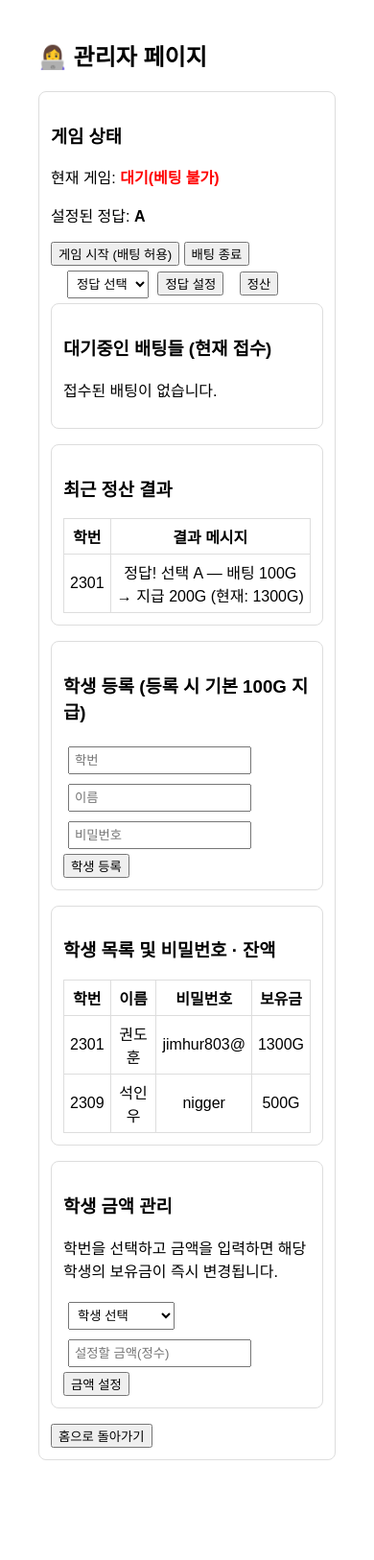
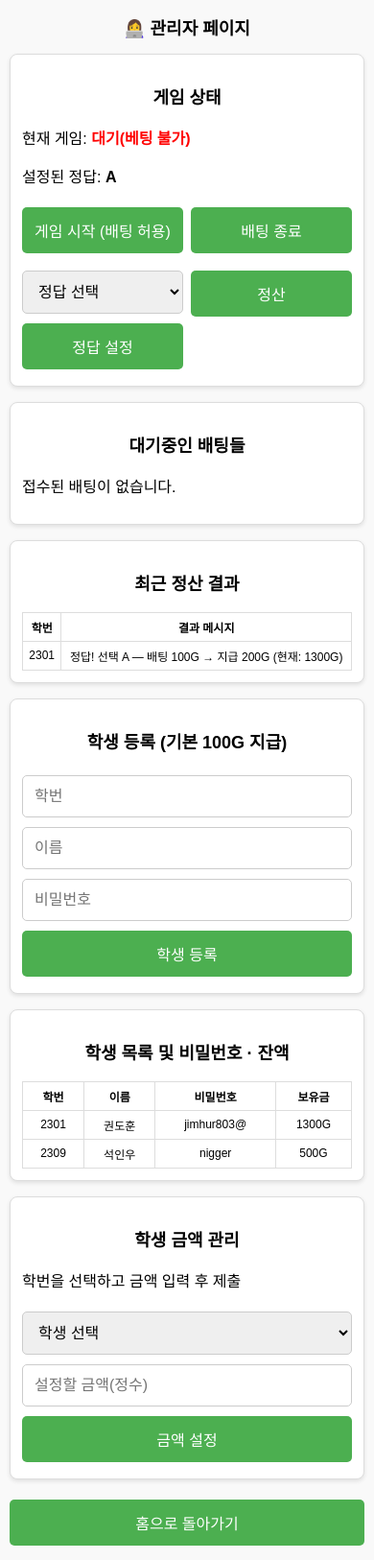
Before and after one commit to gnssid0209/codingclub_assert, a Flask app: page /admin in a window 390 px wide. Shown: the whole page at 96% size. Before the commit the page ends 1522 px from the top, so only its background shows below. Run offline with Flask 3, Linux system fonts and the light colour scheme; the visitor is signed in with stand-in values (Sample User, id 1).

Commit message:
Refactor admin.html for improved UI and UX
Updated the admin page layout and styles for better usability and responsiveness.

```diff
--- a/templates/admin.html
+++ b/templates/admin.html
@@ -4,14 +4,44 @@
   <meta charset="UTF-8">
   <title>관리자 페이지</title>
   <style>
-    body { font-family: sans-serif; margin: 40px; }
-    input, select { margin: 5px; padding: 5px; }
-    .section { border: 1px solid #ddd; padding: 12px; margin-bottom: 16px; border-radius: 8px;}
+    body { font-family: sans-serif; margin: 20px; padding: 0; background: #f9f9f9; }
+    h2, h3 { text-align: center; }
+    .section {
+        background: #fff;
+        border: 1px solid #ddd;
+        padding: 12px;
+        margin-bottom: 16px;
+        border-radius: 8px;
+        box-shadow: 0 2px 4px rgba(0,0,0,0.1);
+    }
+    input, select, button {
+        margin: 5px 0;
+        padding: 10px;
+        font-size: 16px;
+        width: 100%;
+        box-sizing: border-box;
+        border-radius: 5px;
+        border: 1px solid #ccc;
+    }
+    button { background-color: #4CAF50; color: white; border: none; cursor: pointer; }
+    button:hover { background-color: #45a049; }
+    table { width: 100%; border-collapse: collapse; margin-top: 10px; }
+    th, td { border: 1px solid #ddd; padding: 8px; text-align: center; font-size: 14px; }
     .status { font-weight: bold; }
     .green { color: green; }
     .red { color: red; }
-    table { width: 100%; border-collapse: collapse; }
-    th, td { border: 1px solid #ddd; padding: 6px; text-align: center; }
+
+    /* 반응형: 화면이 600px 이하일 때 */
+    @media (max-width: 600px) {
+        body { margin: 10px; }
+        h2, h3 { font-size: 18px; }
+        input, select, button { font-size: 16px; padding: 12px; }
+        th, td { font-size: 12px; padding: 6px; }
+    }
+
+    /* 버튼 여러 개 inline 대신 flex */
+    .button-group { display: flex; flex-wrap: wrap; gap: 8px; }
+    .button-group form { flex: 1; min-width: 48%; }
   </style>
 </head>
 <body>
@@ -28,18 +58,18 @@
     </p>
     <p>설정된 정답: <strong>{{ game.answer if game.answer else "설정 안됨" }}</strong></p>
 
-    <!-- 게임 상태 / 버튼 -->
-<form method="POST" style="display:inline;">
+    <div class="button-group">
+      <form method="POST">
         <input type="hidden" name="action" value="start">
         <button type="submit">게임 시작 (배팅 허용)</button>
       </form>
 
-<form method="POST" style="display:inline;">
+      <form method="POST">
         <input type="hidden" name="action" value="stop_betting">
         <button type="submit">배팅 종료</button>
       </form>
 
-<form method="POST" style="display:inline; margin-left:12px;">
+      <form method="POST">
         <input type="hidden" name="action" value="set_answer">
         <select name="answer" required>
           <option value="">정답 선택</option>
@@ -51,14 +81,15 @@
         <button type="submit">정답 설정</button>
       </form>
 
-<form method="POST" style="display:inline; margin-left:12px;">
+      <form method="POST">
         <input type="hidden" name="action" value="settle">
         <button type="submit">정산</button>
       </form>
-
+    </div>
+  </div>
 
   <div class="section">
-    <h3>대기중인 배팅들 (현재 접수)</h3>
+    <h3>대기중인 배팅들</h3>
     {% set bets = game.get('bets', []) %}
     {% if bets %}
       <table>
@@ -94,7 +125,7 @@
   </div>
 
   <div class="section">
-    <h3>학생 등록 (등록 시 기본 100G 지급)</h3>
+    <h3>학생 등록 (기본 100G 지급)</h3>
     <form method="POST">
       <input type="hidden" name="action" value="register">
       <input name="student_id" placeholder="학번" required>
@@ -121,7 +152,7 @@
 
   <div class="section">
     <h3>학생 금액 관리</h3>
-    <p>학번을 선택하고 금액을 입력하면 해당 학생의 보유금이 즉시 변경됩니다.</p>
+    <p>학번을 선택하고 금액 입력 후 제출</p>
     <form method="POST">
       <input type="hidden" name="action" value="set_money">
       <select name="target_student_id" required>
```
Lines whose indentation alone changed are shown as unchanged.
